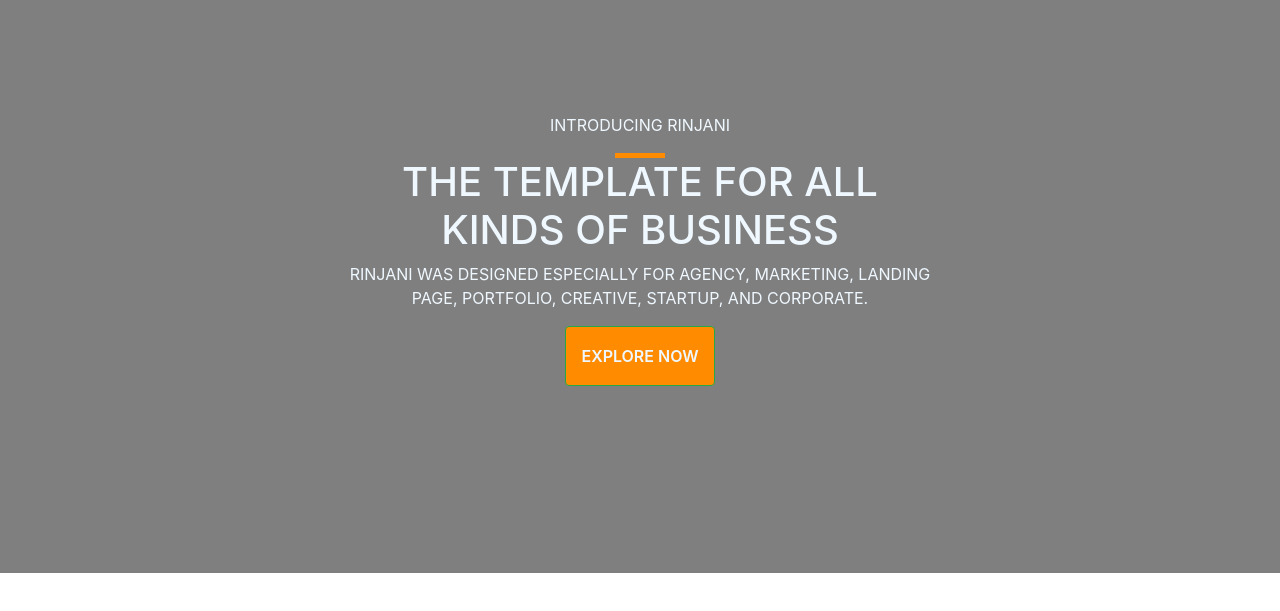
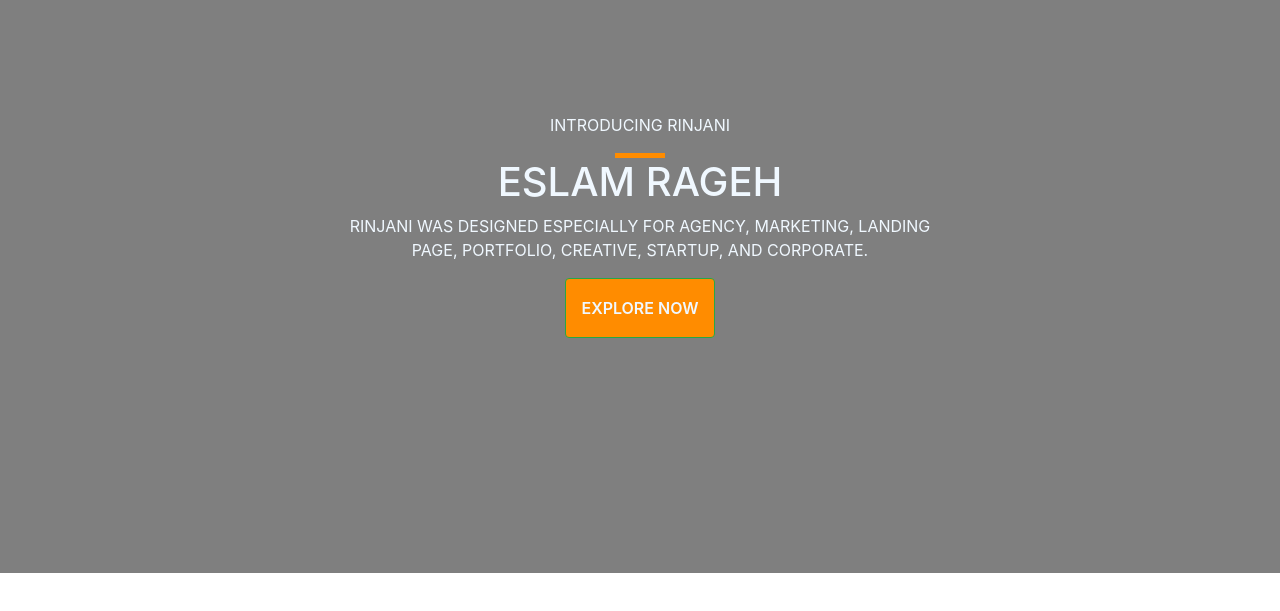
Before and after one commit to eslamrageh/project6, a plain HTML site: page index.html in a window 1280 px wide. Shown: the part 87-698 px from the top of the page. Drawn offline with Linux system fonts and the light colour scheme.

Commit message:
eslam commit

```diff
--- a/index.html
+++ b/index.html
@@ -59,7 +59,7 @@
    <div class= " caption">
             <p>INTRODUCING RINJANI</p>
                 <div class="d"></div>
-                <h1>THE TEMPLATE FOR ALL KINDS OF BUSINESS</h1>
+                <h1>ESLAM RAGEH</h1>
                 <p>RINJANI WAS DESIGNED ESPECIALLY FOR AGENCY, MARKETING, LANDING PAGE, PORTFOLIO, CREATIVE, STARTUP, AND CORPORATE.
                 </p>
                 <button type="button" class="btn btn-success">EXPLORE NOW</button>
```
